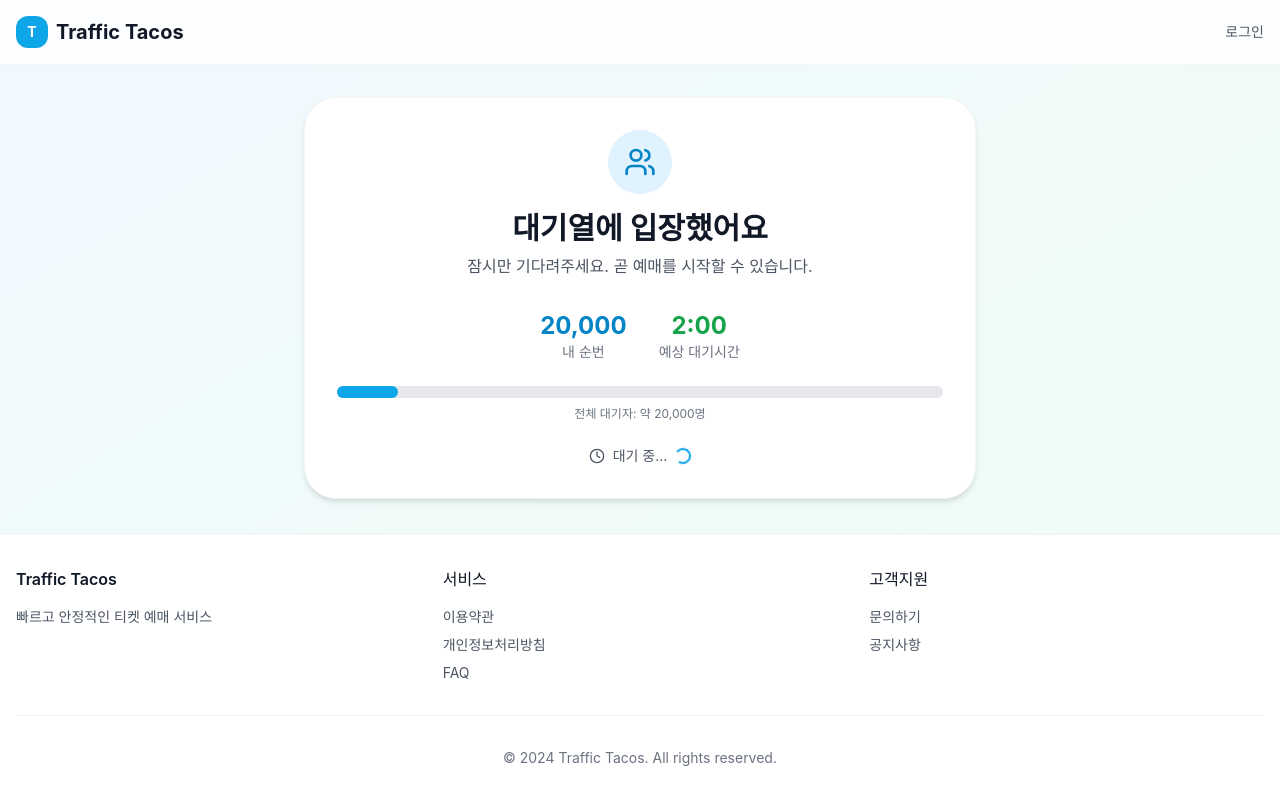
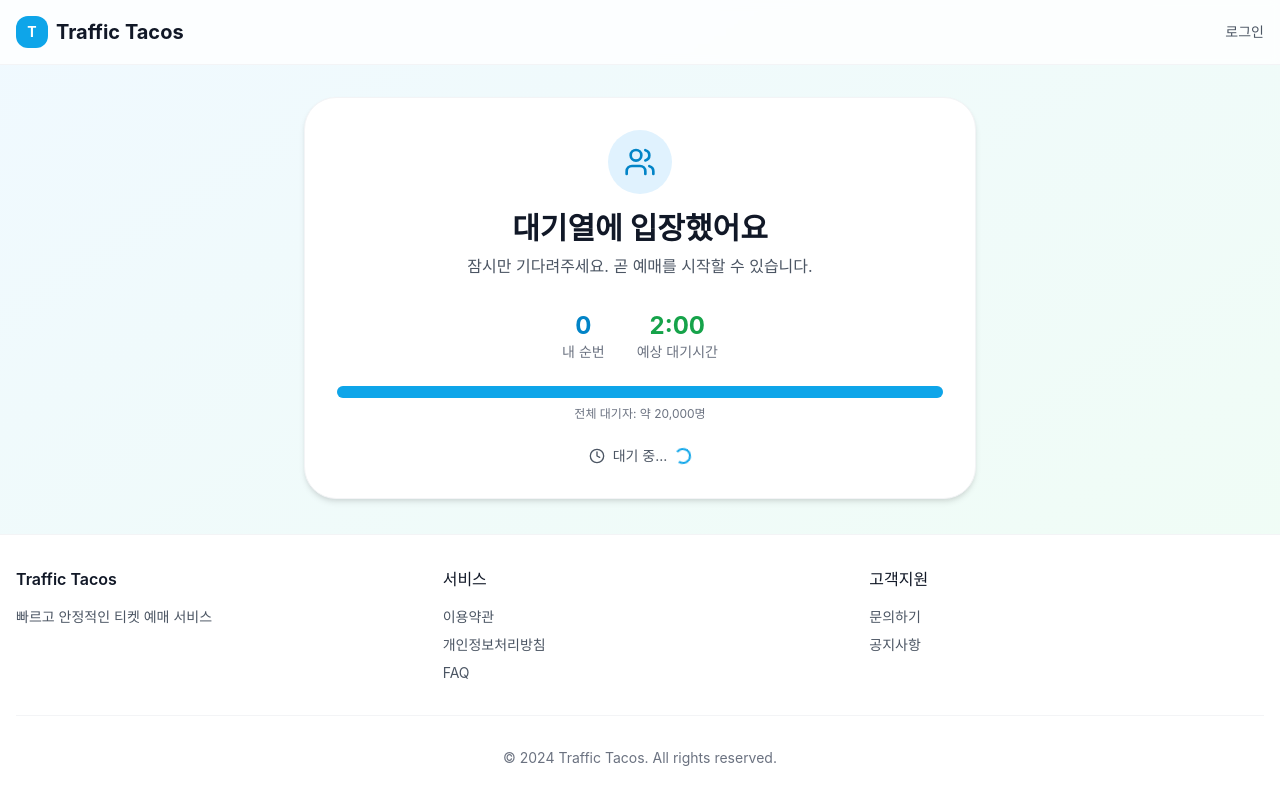
Before and after one commit to traffic-tacos/reservation-web, a React (Vite) app: page /queue in a window 1280 px wide. Built offline with nearby package versions, Linux system fonts and the light colour scheme.

Commit message:
fix: Use actual position from backend API instead of mock calculation
- Remove artificial position calculation (20000 - callCount * 5000)
- Use real position value from queue status API response
- This ensures PoC properly reflects actual queue state from backend

```diff
--- a/src/pages/Queue.tsx
+++ b/src/pages/Queue.tsx
@@ -45,7 +45,8 @@ function Queue() {
   }
 
   const status = queueStatus?.status || 'waiting'
-  const position = queueStatus ? Math.max(1, 20000 - (queueStatus.callCount || 0) * 5000) : 20000
+  // 백엔드에서 받은 실제 position 값 사용 (PoC: 실제 대기열 데이터 반영)
+  const position = queueStatus?.position ?? 0
   const etaSeconds = queueStatus?.eta_sec || 120
 
   const handleEnter = () => {
```
